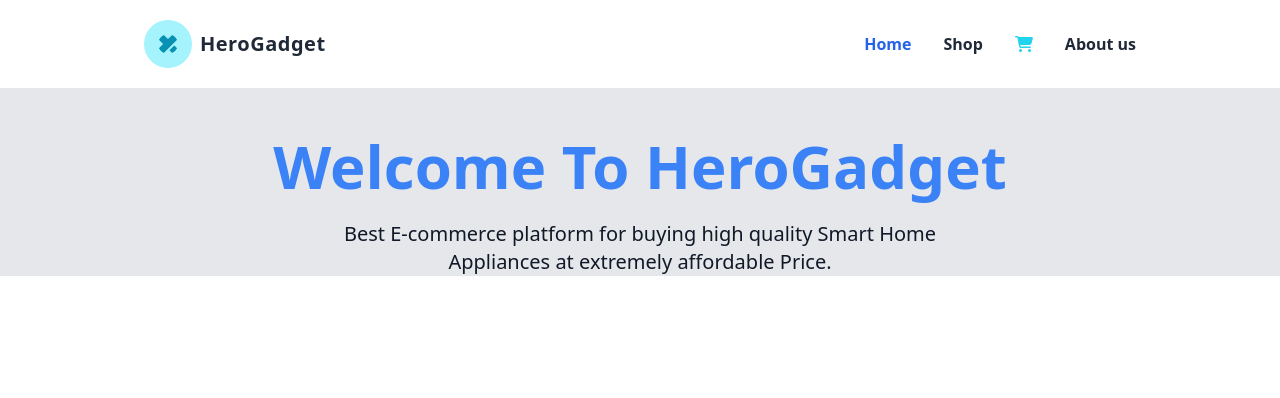
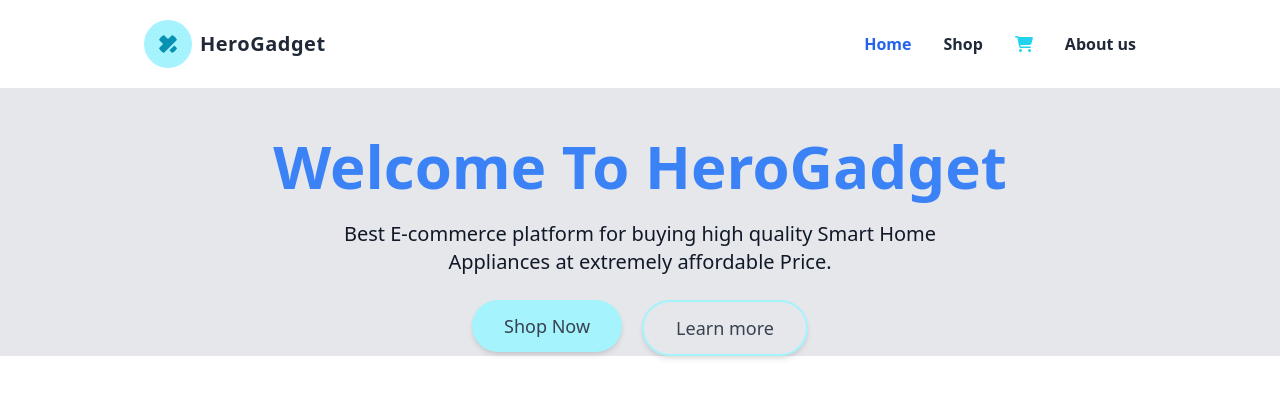
Before and after one commit to shahin5-Tec/Hero-gadget, a React (Vite) app: page / in a window 1280 px wide. Shown: the top 398 px of the page. Built offline with nearby package versions, Linux system fonts and the light colour scheme.

Commit message:
done the both-btn-part and make tailwind class by implement btn

```diff
--- a/src/components/Home/Home.jsx
+++ b/src/components/Home/Home.jsx
@@ -12,7 +12,14 @@ const Home = () => {
         Best E-commerce platform for buying high quality Smart Home <br />{" "}
         Appliances at extremely affordable Price.
       </p>
-
+      <div className=" text-center flex flex-wrap justify-center gap-5">
+        <Link to="/shop">
+          <button className="shop-btn">Shop Now</button>
+        </Link>
+        <Link to='/about'>
+          <button className="btn-outline">Learn more</button>
+        </Link>
+      </div>
       </div>
     </div>
   );
```
